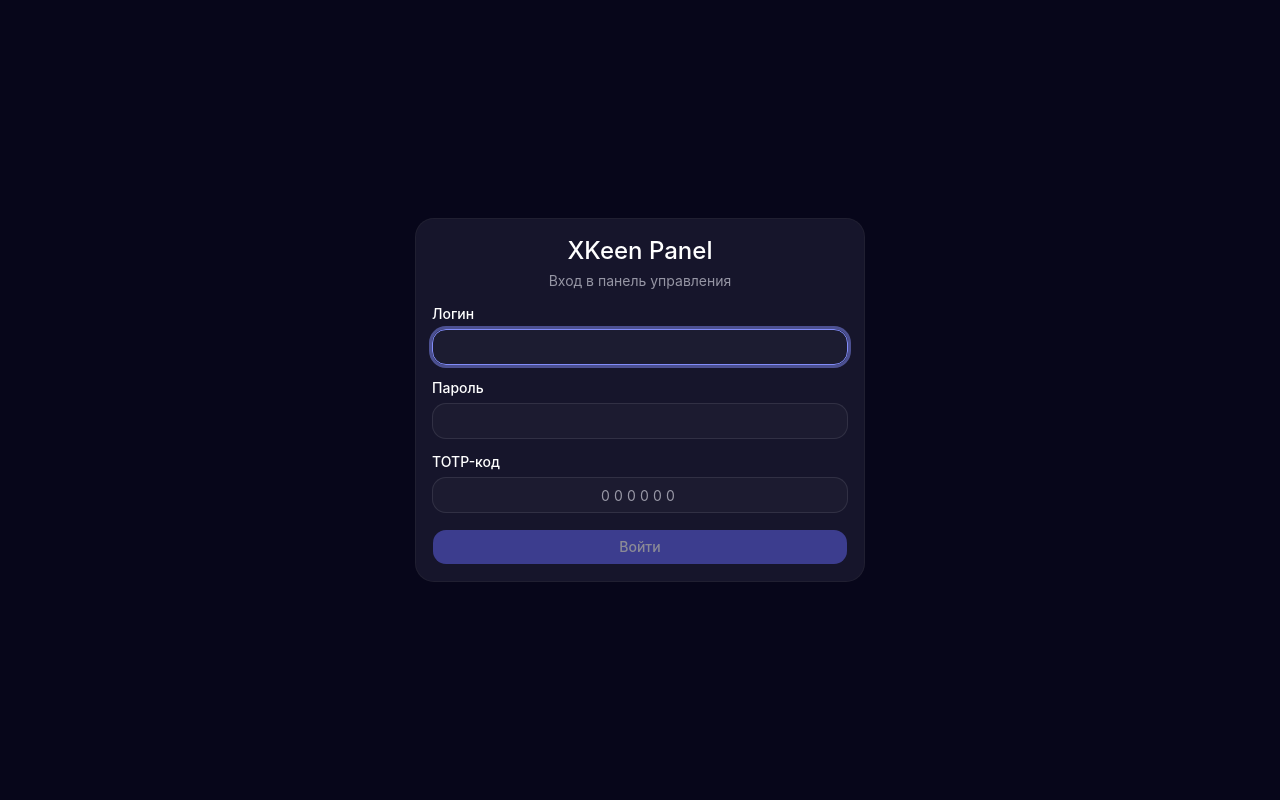
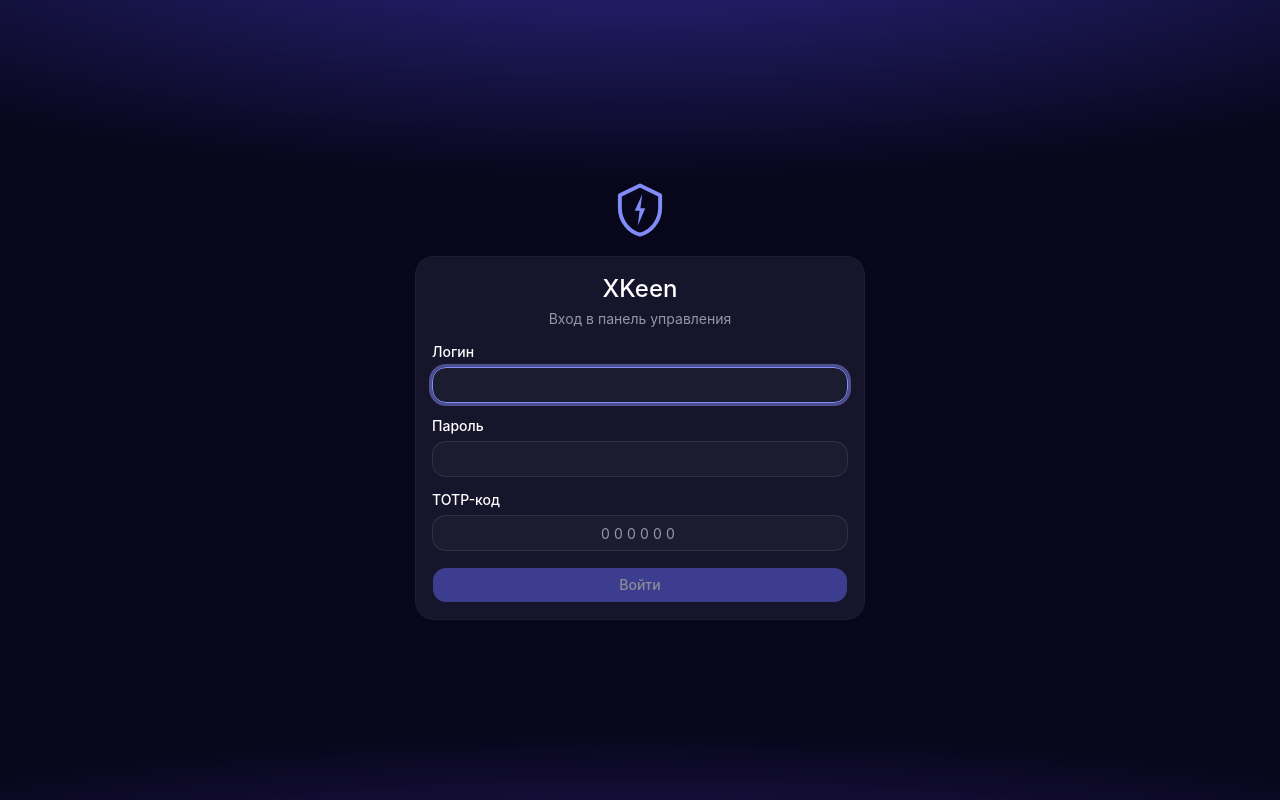
Before and after one commit to Dearonski/xkeen-panel, a React (Vite) app in the folder frontend/: page /login in a window 1280 px wide. Built offline with nearby package versions, Linux system fonts and the light colour scheme; no server answers.

Commit message:
feat: put the logo and brand background on the login and setup screens

```diff
--- a/frontend/src/pages/loginPage.tsx
+++ b/frontend/src/pages/loginPage.tsx
@@ -8,6 +8,7 @@ import {
     CardDescription,
 } from '@/components/ui/card'
 import { Button } from '@/components/ui/button'
+import { Logo } from '@/components/logo'
 import { Input } from '@/components/ui/input'
 import { Label } from '@/components/ui/label'
 import { IconFingerprint } from '@tabler/icons-react'
@@ -48,10 +49,14 @@ export function LoginPage() {
 
     return (
         <div className='min-h-screen flex items-center justify-center p-4'>
+            <div aria-hidden className='bg-page fixed inset-0 -z-10' />
             <div className='w-full max-w-md'>
+                <div className='mb-5 flex justify-center'>
+                    <Logo size={56} />
+                </div>
                 <Card>
                     <CardHeader className='text-center'>
-                        <CardTitle className='text-2xl'>XKeen Panel</CardTitle>
+                        <CardTitle className='text-2xl'>XKeen</CardTitle>
                         <CardDescription>
                             Вход в панель управления
                         </CardDescription>
--- a/frontend/src/pages/setupPage.tsx
+++ b/frontend/src/pages/setupPage.tsx
@@ -8,6 +8,7 @@ import {
     CardDescription,
 } from '@/components/ui/card'
 import { Button } from '@/components/ui/button'
+import { Logo } from '@/components/logo'
 import { Input } from '@/components/ui/input'
 import { Label } from '@/components/ui/label'
 import { TOTPSetup } from '@/components/totpSetup'
@@ -59,10 +60,14 @@ export function SetupPage() {
 
     return (
         <div className='min-h-screen flex items-center justify-center p-4'>
+            <div aria-hidden className='bg-page fixed inset-0 -z-10' />
             <div className='w-full max-w-md'>
+                <div className='mb-5 flex justify-center'>
+                    <Logo size={56} />
+                </div>
                 <Card>
                     <CardHeader className='text-center'>
-                        <CardTitle className='text-2xl'>XKeen Panel</CardTitle>
+                        <CardTitle className='text-2xl'>XKeen</CardTitle>
                         <CardDescription>Первичная настройка</CardDescription>
                     </CardHeader>
                     <CardContent>
```
